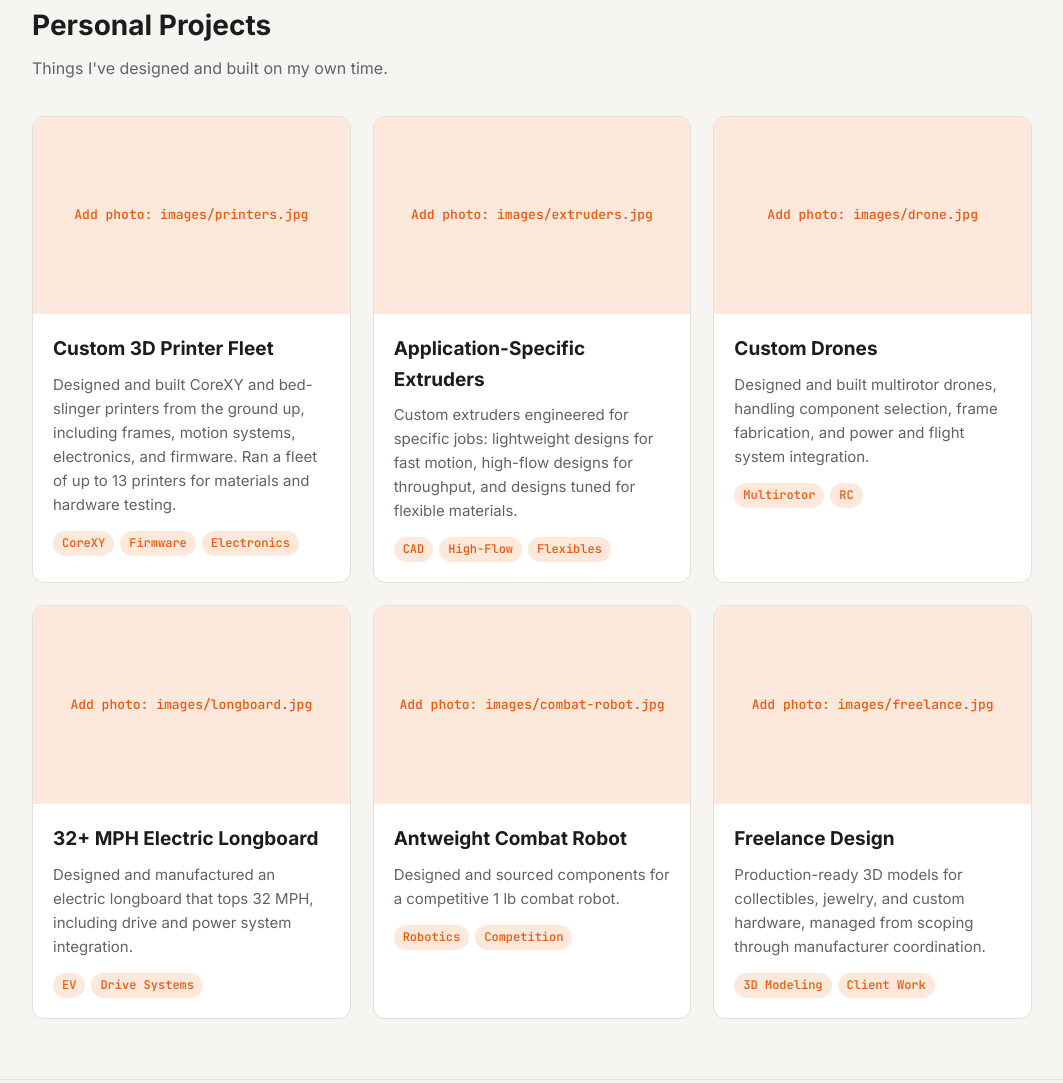
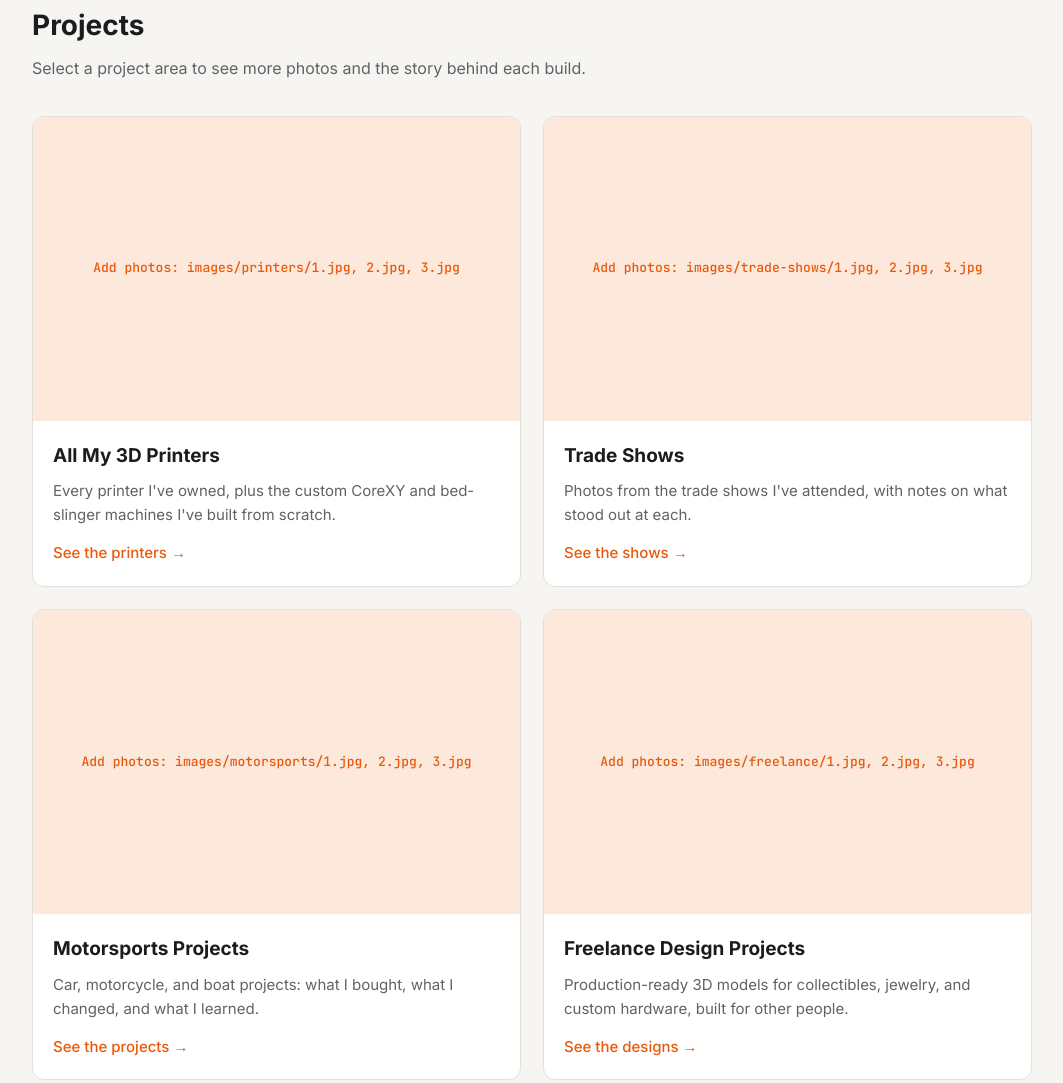
Before and after one commit to scott-bernetich/scott-bernetich.github.io, a plain HTML site: page index.html in a window 1280 px wide. Shown: the part 598-1681 px from the top of the page, without its empty margins (108-1171 px from the left). Drawn offline with Linux system fonts and the light colour scheme.

Commit message:
Update index.html

```diff
--- a/index.html
+++ b/index.html
@@ -7,62 +7,7 @@
 <meta name="description" content="Additive manufacturing engineer and maker. Custom 3D printers, extruders, drones, and more.">
 <link rel="preconnect" href="https://fonts.googleapis.com">
 <link href="https://fonts.googleapis.com/css2?family=Inter:wght@400;500;700&family=JetBrains+Mono:wght@500&display=swap" rel="stylesheet">
-<style>
-  :root {
-    --bg: #f6f5f2; --surface: #ffffff; --text: #1c1c1e; --muted: #5f6368;
-    --line: #e2e0db; --accent: #e8590c; --accent-soft: #fde8dc;
-  }
-  @media (prefers-color-scheme: dark) {
-    :root {
-      --bg: #121214; --surface: #1c1c20; --text: #f2f2f2; --muted: #a0a0a8;
-      --line: #2e2e34; --accent: #ff7a33; --accent-soft: #3a2418;
-    }
-  }
-  * { box-sizing: border-box; margin: 0; padding: 0; }
-  body { background: var(--bg); color: var(--text); font-family: Inter, system-ui, sans-serif; line-height: 1.6; }
-  a { color: var(--accent); text-decoration: none; }
-  a:hover { text-decoration: underline; }
-  .wrap { max-width: 1040px; margin: 0 auto; padding: 0 20px; }
-
-  nav { position: sticky; top: 0; background: var(--bg); border-bottom: 1px solid var(--line); z-index: 10; }
-  nav .wrap { display: flex; justify-content: space-between; align-items: center; height: 60px; }
-  nav .logo { font-weight: 700; color: var(--text); }
-  nav ul { list-style: none; display: flex; gap: 22px; font-size: 15px; }
-  nav ul a { color: var(--muted); }
-  @media (max-width: 560px) { nav ul { gap: 14px; font-size: 14px; } nav .logo { display: none; } }
-
-  header { padding: 90px 0 70px; }
-  .tag { font-family: "JetBrains Mono", monospace; font-size: 13px; color: var(--accent); letter-spacing: .05em; text-transform: uppercase; }
-  h1 { font-size: clamp(36px, 6vw, 58px); line-height: 1.1; margin: 14px 0 18px; }
-  header p { font-size: 19px; color: var(--muted); max-width: 640px; }
-  .buttons { display: flex; flex-wrap: wrap; gap: 12px; margin-top: 30px; }
-  .btn { padding: 11px 20px; border-radius: 8px; font-weight: 500; font-size: 15px; border: 1px solid var(--line); color: var(--text); background: var(--surface); }
-  .btn.primary { background: var(--accent); border-color: var(--accent); color: #fff; }
-  .btn:hover { text-decoration: none; opacity: .88; }
-
-  section { padding: 60px 0; border-top: 1px solid var(--line); }
-  h2 { font-size: 28px; margin-bottom: 8px; }
-  .lead { color: var(--muted); margin-bottom: 34px; max-width: 640px; }
-
-  .grid { display: grid; grid-template-columns: repeat(auto-fill, minmax(300px, 1fr)); gap: 22px; }
-  .card { background: var(--surface); border: 1px solid var(--line); border-radius: 12px; overflow: hidden; display: flex; flex-direction: column; }
-  .photo { aspect-ratio: 16/10; background: var(--accent-soft); display: flex; align-items: center; justify-content: center; color: var(--accent); font-family: "JetBrains Mono", monospace; font-size: 13px; position: relative; }
-  .photo img { width: 100%; height: 100%; object-fit: cover; position: absolute; inset: 0; }
-  .card .body { padding: 20px; flex: 1; }
-  .card h3 { font-size: 19px; margin-bottom: 8px; }
-  .card p { color: var(--muted); font-size: 15px; }
-  .chips { display: flex; flex-wrap: wrap; gap: 6px; margin-top: 14px; }
-  .chip { font-family: "JetBrains Mono", monospace; font-size: 12px; padding: 3px 9px; border-radius: 99px; background: var(--accent-soft); color: var(--accent); }
-
-  .work { display: grid; gap: 16px; }
-  .work-item { background: var(--surface); border: 1px solid var(--line); border-left: 4px solid var(--accent); border-radius: 8px; padding: 20px 22px; }
-  .work-item h3 { font-size: 18px; margin-bottom: 6px; }
-  .work-item p { color: var(--muted); font-size: 15px; }
-
-  .contact { text-align: center; }
-  .contact .buttons { justify-content: center; }
-  footer { text-align: center; color: var(--muted); font-size: 13px; padding: 30px 0 40px; }
-</style>
+<link rel="stylesheet" href="style.css">
 </head>
 <body>
 
@@ -85,70 +30,68 @@
     <div class="buttons">
       <a class="btn primary" href="#projects">See my projects</a>
       <a class="btn" href="resume.pdf">Download resume</a>
-      <a class="btn" href="https://www.linkedin.com/in/your-profile">LinkedIn</a>
+      <a class="btn" href="https://www.linkedin.com/in/3dprint">LinkedIn</a>
     </div>
   </div>
 </header>
 
 <section id="projects">
   <div class="wrap">
-    <h2>Personal Projects</h2>
-    <p class="lead">Things I've designed and built on my own time.</p>
-    <div class="grid">
+    <h2>Projects</h2>
+    <p class="lead">Select a project area to see more photos and the story behind each build.</p>
+    <div class="grid two">
 
-      <div class="card">
-        <div class="photo">Add photo: images/printers.jpg<img src="images/printers.jpg" alt="Custom 3D printers" onerror="this.remove()"></div>
+      <a class="card" href="printers.html">
+        <div class="photo slideshow">Add photos: images/printers/1.jpg, 2.jpg, 3.jpg
+          <img src="images/printers/1.jpg" alt="3D printer">
+          <img src="images/printers/2.jpg" alt="3D printer">
+          <img src="images/printers/3.jpg" alt="3D printer">
+        </div>
         <div class="body">
-          <h3>Custom 3D Printer Fleet</h3>
-          <p>Designed and built CoreXY and bed-slinger printers from the ground up, including frames, motion systems, electronics, and firmware. Ran a fleet of up to 13 printers for materials and hardware testing.</p>
-          <div class="chips"><span class="chip">CoreXY</span><span class="chip">Firmware</span><span class="chip">Electronics</span></div>
+          <h3>All My 3D Printers</h3>
+          <p>Every printer I've owned, plus the custom CoreXY and bed-slinger machines I've built from scratch.</p>
+          <span class="more">See the printers &rarr;</span>
         </div>
-      </div>
+      </a>
 
-      <div class="card">
-        <div class="photo">Add photo: images/extruders.jpg<img src="images/extruders.jpg" alt="Custom extruders" onerror="this.remove()"></div>
+      <a class="card" href="trade-shows.html">
+        <div class="photo slideshow">Add photos: images/trade-shows/1.jpg, 2.jpg, 3.jpg
+          <img src="images/trade-shows/1.jpg" alt="Trade show">
+          <img src="images/trade-shows/2.jpg" alt="Trade show">
+          <img src="images/trade-shows/3.jpg" alt="Trade show">
+        </div>
         <div class="body">
-          <h3>Application-Specific Extruders</h3>
-          <p>Custom extruders engineered for specific jobs: lightweight designs for fast motion, high-flow designs for throughput, and designs tuned for flexible materials.</p>
-          <div class="chips"><span class="chip">CAD</span><span class="chip">High-Flow</span><span class="chip">Flexibles</span></div>
+          <h3>Trade Shows</h3>
+          <p>Photos from the trade shows I've attended, with notes on what stood out at each.</p>
+          <span class="more">See the shows &rarr;</span>
         </div>
-      </div>
+      </a>
 
-      <div class="card">
-        <div class="photo">Add photo: images/drone.jpg<img src="images/drone.jpg" alt="Custom drone" onerror="this.remove()"></div>
+      <a class="card" href="motorsports.html">
+        <div class="photo slideshow">Add photos: images/motorsports/1.jpg, 2.jpg, 3.jpg
+          <img src="images/motorsports/1.jpg" alt="Motorsports project">
+          <img src="images/motorsports/2.jpg" alt="Motorsports project">
+          <img src="images/motorsports/3.jpg" alt="Motorsports project">
+        </div>
         <div class="body">
-          <h3>Custom Drones</h3>
-          <p>Designed and built multirotor drones, handling component selection, frame fabrication, and power and flight system integration.</p>
-          <div class="chips"><span class="chip">Multirotor</span><span class="chip">RC</span></div>
+          <h3>Motorsports Projects</h3>
+          <p>Car, motorcycle, and boat projects: what I bought, what I changed, and what I learned.</p>
+          <span class="more">See the projects &rarr;</span>
         </div>
-      </div>
+      </a>
 
-      <div class="card">
-        <div class="photo">Add photo: images/longboard.jpg<img src="images/longboard.jpg" alt="Electric longboard" onerror="this.remove()"></div>
+      <a class="card" href="freelance.html">
+        <div class="photo slideshow">Add photos: images/freelance/1.jpg, 2.jpg, 3.jpg
+          <img src="images/freelance/1.jpg" alt="Freelance design project">
+          <img src="images/freelance/2.jpg" alt="Freelance design project">
+          <img src="images/freelance/3.jpg" alt="Freelance design project">
+        </div>
         <div class="body">
-          <h3>32+ MPH Electric Longboard</h3>
-          <p>Designed and manufactured an electric longboard that tops 32 MPH, including drive and power system integration.</p>
-          <div class="chips"><span class="chip">EV</span><span class="chip">Drive Systems</span></div>
+          <h3>Freelance Design Projects</h3>
+          <p>Production-ready 3D models for collectibles, jewelry, and custom hardware, built for other people.</p>
+          <span class="more">See the designs &rarr;</span>
         </div>
-      </div>
-
-      <div class="card">
-        <div class="photo">Add photo: images/combat-robot.jpg<img src="images/combat-robot.jpg" alt="Antweight combat robot" onerror="this.remove()"></div>
-        <div class="body">
-          <h3>Antweight Combat Robot</h3>
-          <p>Designed and sourced components for a competitive 1 lb combat robot.</p>
-          <div class="chips"><span class="chip">Robotics</span><span class="chip">Competition</span></div>
-        </div>
-      </div>
-
-      <div class="card">
-        <div class="photo">Add photo: images/freelance.jpg<img src="images/freelance.jpg" alt="Freelance design work" onerror="this.remove()"></div>
-        <div class="body">
-          <h3>Freelance Design</h3>
-          <p>Production-ready 3D models for collectibles, jewelry, and custom hardware, managed from scoping through manufacturer coordination.</p>
-          <div class="chips"><span class="chip">3D Modeling</span><span class="chip">Client Work</span></div>
-        </div>
-      </div>
+      </a>
 
     </div>
   </div>
@@ -192,5 +135,6 @@
 
 <footer>&copy; 2026 Scott Bernetich</footer>
 
+<script src="slideshow.js"></script>
 </body>
 </html>
```
